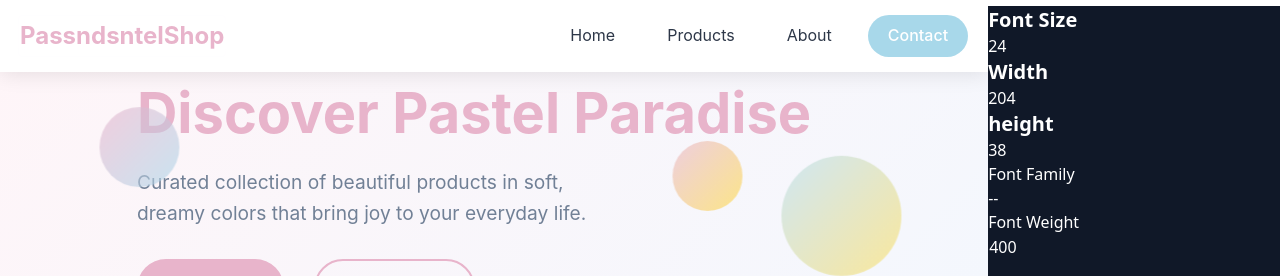
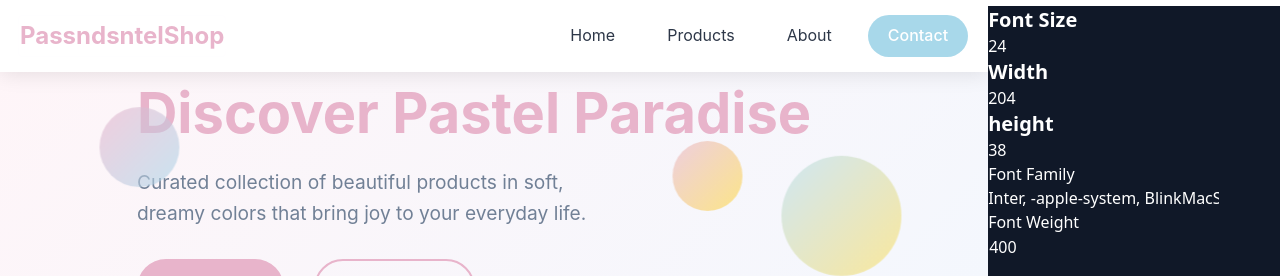
Before and after one commit to Aakri1134/web-builder, a React (Vite) app in the folder client/: page /project/1 in a window 1280 px wide. Both pictures are taken after a click on the element "PassndsntelShop". Shown: the top 276 px of the page. Built offline with nearby package versions, Linux system fonts and the light colour scheme; a web font is replaced by a local one.

Commit message:
Remove Console.log s

```diff
--- a/client/src/components/Edit/GlobalEditor/FontOptions.tsx
+++ b/client/src/components/Edit/GlobalEditor/FontOptions.tsx
@@ -67,7 +67,7 @@ export default function FontOptions({ handleSelect }: Input) {
 
   useEffect(() => {
     if (!activeComponentID) return
-    let val: any
+    let val: any = null
     for (const id of activeComponentID ?? []) {
       const ele = document.getElementById(id)
       if (ele) {
@@ -149,8 +149,6 @@ export default function FontOptions({ handleSelect }: Input) {
     }
   }, [])
 
-  console.log(currentFamily)
-
   return (
     <div className={` relative`}>
       <h1 className=" text-white">Font Family</h1>
```
